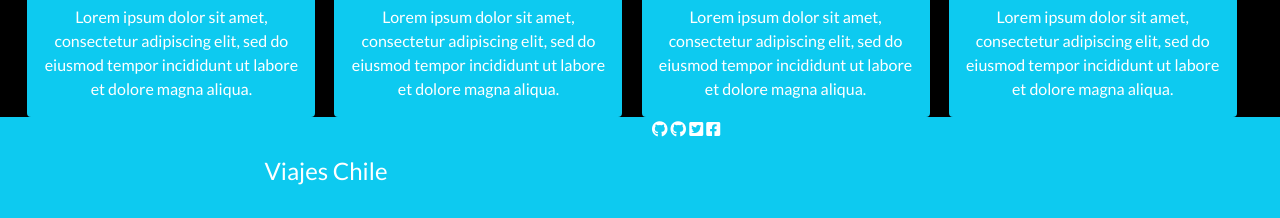
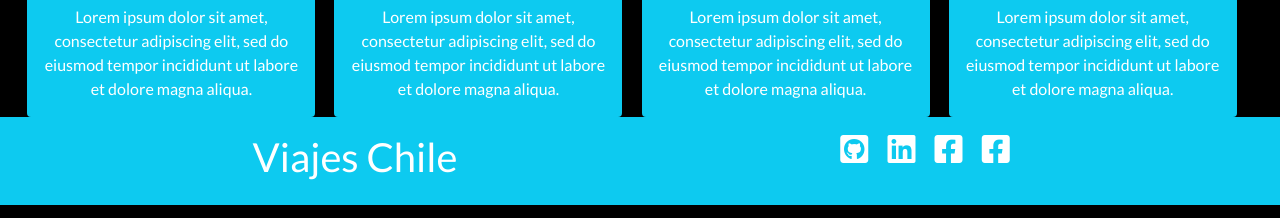
Before and after one commit to aiem2/prueba_viajes_chile, a plain HTML site: page index.html in a window 1280 px wide. Shown: the part 1856-2074 px from the top of the page. Drawn offline with nearby package versions, Linux system fonts and the light colour scheme.

Commit message:
footer arreglado

```diff
--- a/assets/css/style.css
+++ b/assets/css/style.css
@@ -47,5 +47,9 @@ body{
 footer{
     background-color:#0dcaf0;
     color:white;
-    display:flex
 }
+
+#footer a{
+    text-decoration:none;
+    color:white;
+}
--- a/index.html
+++ b/index.html
@@ -175,16 +175,21 @@
 
     </div>
 
-    <footer class="container-fluid">
-      <div class="texto_footer container">
-        <h4 class="text-center mt-3 py-4">Viajes Chile</h4>
-      </div>
+    <footer id="footer" class="text-center text-white py-3">
+      <div class="container">
+        <div class="row">
+          <div class="col-12 col-sm-6">
+            <h1>Viajes Chile</h1>
+          </div>
+          <div class="col-12 col-sm-6">
+            <a href=""><i class="fa-brands fa-github-square fa-2x mx-2"></i></a>
+            <a href=""><i class="fa-brands fa-linkedin fa-2x mx-2"></i></a>
+            <a href=""><i class="fa-brands fa-facebook-square fa-2x mx-2"></i></a>
+            <a href=""><i class="fa-brands fa-facebook-square fa-2x mx-2"></i></a>
 
-      <div class="rrss_footer text-white container">
-        <i class="fa-brands fa-github"></i>
-        <i class="fa-brands fa-github"></i>
-        <i class="fa-brands fa-twitter-square"></i>
-        <i class="fa-brands fa-facebook-square"></i>
+          </div>
+
+        </div>
       </div>
     </footer>
 
```
